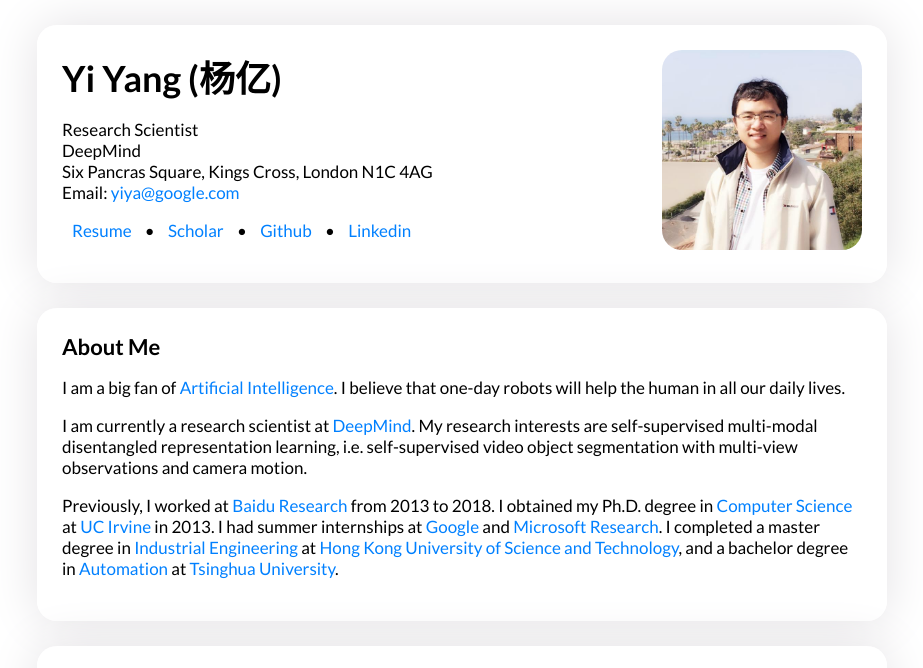
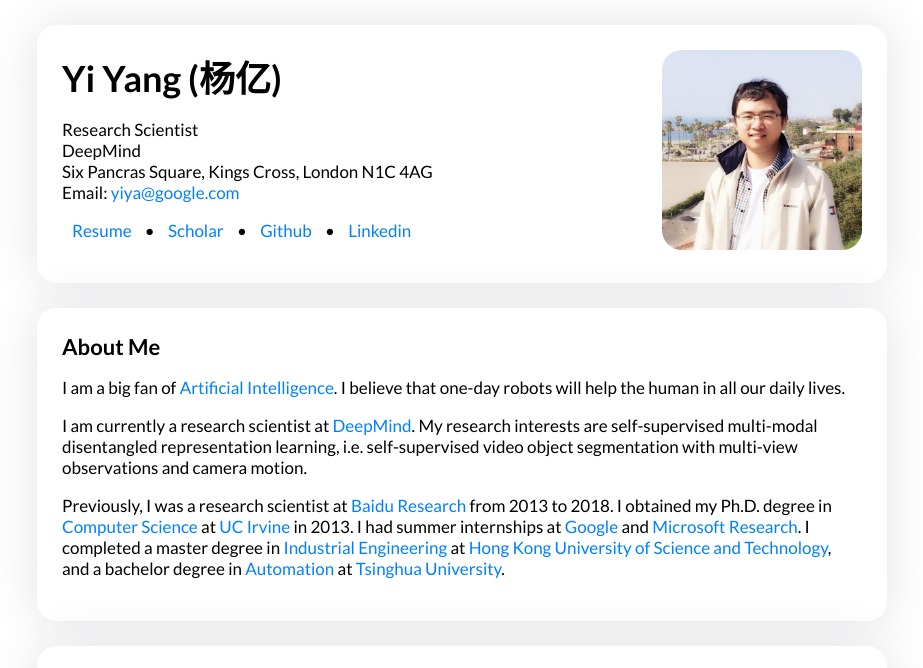
Before and after one commit to yangyi02/yangyi02.github.io, a plain HTML site: page index.html in a window 1280 px wide. Shown: the top 668 px of the page, without its empty margins (178-1101 px from the left). Drawn offline with Linux system fonts and the light colour scheme.

Commit message:
Update index.html

```diff
--- a/index.html
+++ b/index.html
@@ -25,7 +25,7 @@
     <h2>About Me</h2>
     <p>I am a big fan of <a href="https://en.wikipedia.org/wiki/Artificial_intelligence">Artificial Intelligence</a>. I believe that one-day robots will help the human in all our daily lives.</p>
     <p>I am currently a research scientist at <a href="http://www.deepmind.com/">DeepMind</a>. My research interests are self-supervised multi-modal disentangled representation learning, i.e. self-supervised video object segmentation with multi-view observations and camera motion.</p>
-    <p>Previously, I worked at <a href="http://research.baidu.com/">Baidu Research</a> from 2013 to 2018.
+    <p>Previously, I was a research scientist at <a href="http://research.baidu.com/">Baidu Research</a> from 2013 to 2018.
       I obtained my Ph.D. degree in <a href="http://www.ics.uci.edu">Computer Science</a> at <a href="http://www.uci.edu">UC Irvine</a> in 2013.
       I had summer internships at <a href="http://www.google.com/">Google</a> and <a href="http://research.microsoft.com/en-us/">Microsoft Research</a>.
       I completed a master degree in <a href="https://ieda.ust.hk/eng/index.php">Industrial Engineering</a> at <a href="http://www.ust.hk">Hong Kong University of Science and Technology</a>, and a bachelor degree in <a href="http://www.au.tsinghua.edu.cn/publish/auen/index.html">Automation</a> at <a href="http://www.tsinghua.edu.cn">Tsinghua University</a>.</p>
```
